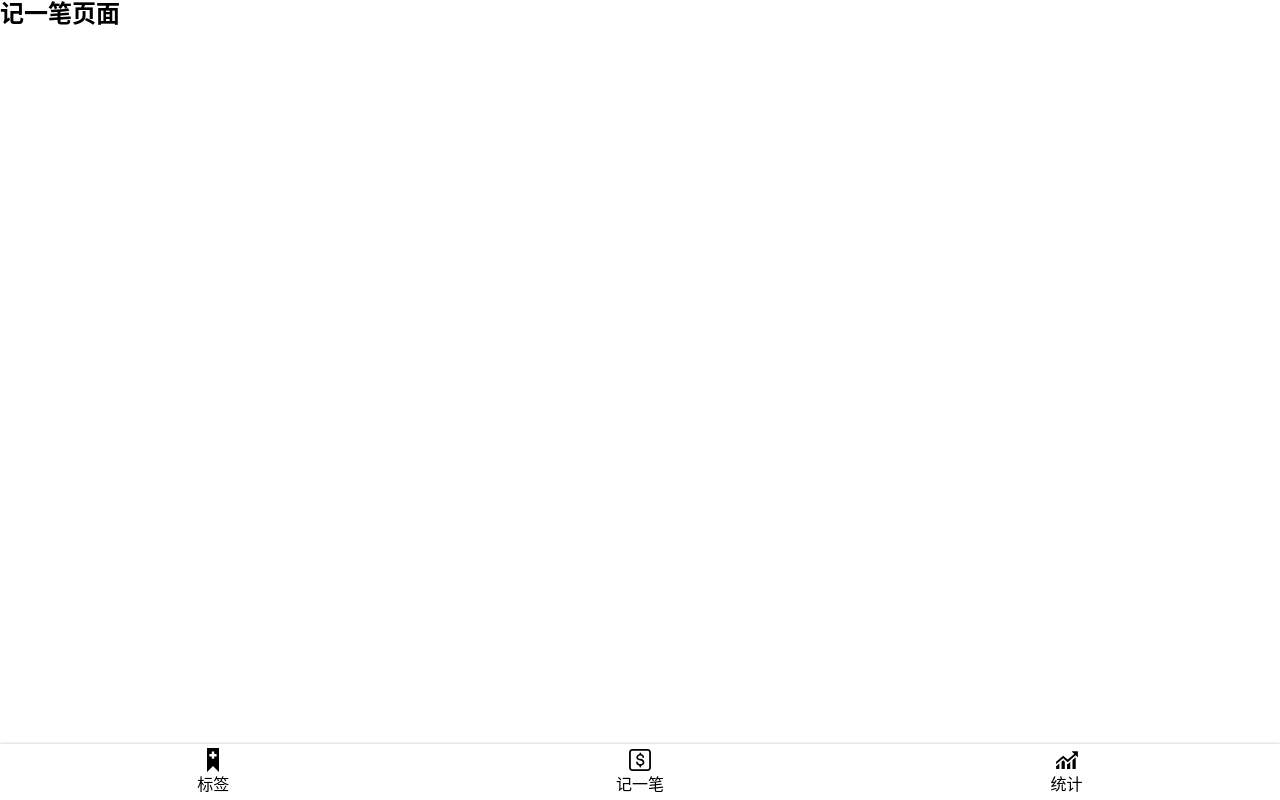
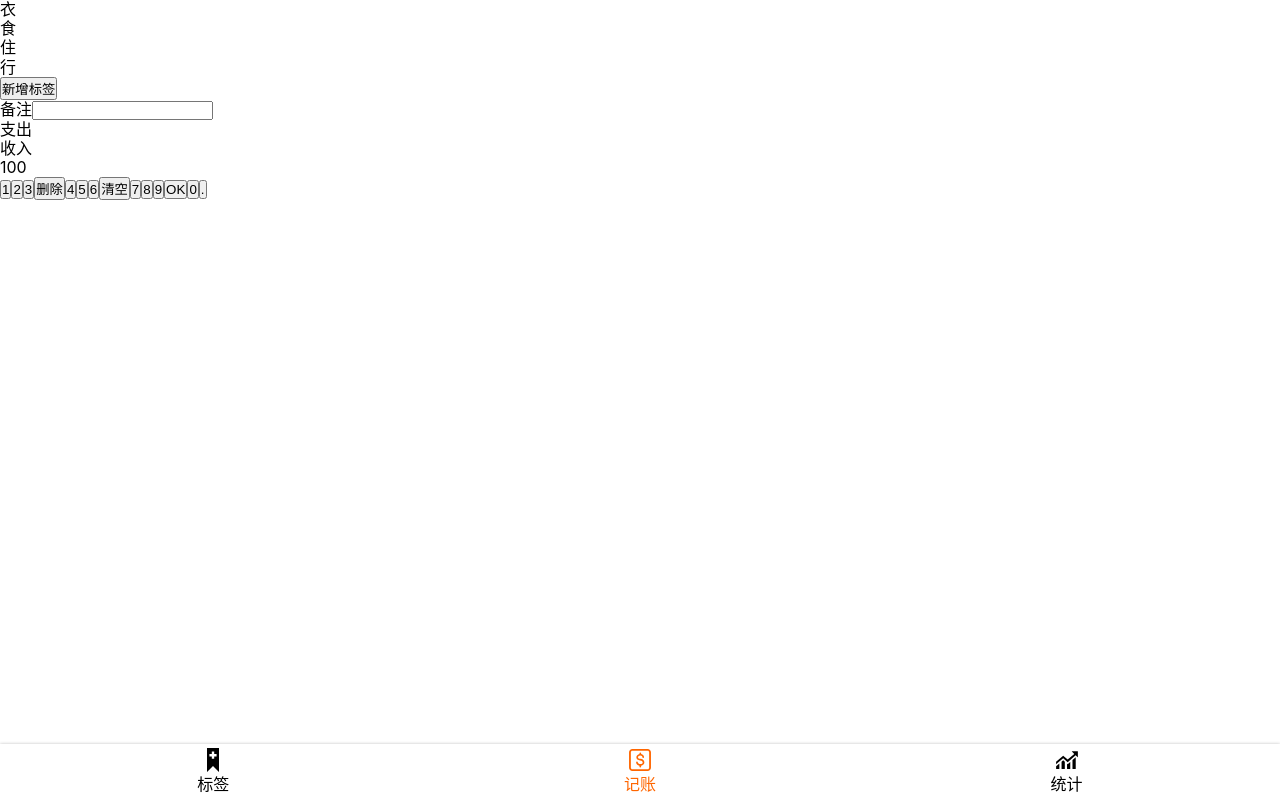
Before and after one commit to XiaoPan-Struggle/Money-steward, a React app: page /#/money in a window 1280 px wide. Built offline with nearby package versions, Linux system fonts and the light colour scheme.

Commit message:
Money.tsx 页面结构

```diff
--- a/config/webpack.config.js
+++ b/config/webpack.config.js
@@ -371,8 +371,11 @@
               test: /\.svg$/,
               use: [
                 { loader: 'svg-sprite-loader', options: {} },
-                { loader: 'svgo-loader', options: {}}
-
+                { loader: 'svgo-loader', options: {
+                  plugins:[
+                    {removeAttrs:{attrs: 'fill'}}
+                  ]
+                  }}
               ]
             },
             // TODO: Merge this config once `image/avif` is in the mime-db
--- a/src/components/Nav.tsx
+++ b/src/components/Nav.tsx
@@ -1,49 +1,65 @@
 import styled from 'styled-components';
-import {Link} from 'react-router-dom';
+import {NavLink} from 'react-router-dom';
 import React from 'react';
 import Icon from './Icon';
 
 
-
 const NavWrapper = styled.nav`
   line-height: 24px;
-  box-shadow: 0 0 3px rgba(0,0,0,0.25);
-  > ul{
+  box-shadow: 0 0 3px rgba(0, 0, 0, 0.25);
+
+  > ul {
     display: flex;
-    > li{
+
+    > li {
       width: 33.33%;
       text-align: center;
-      padding: 4px 0;
+      > a{
         display: flex;
         flex-direction: column;
         justify-content: center;
         align-items: center;
-      > .icon{
+        padding: 4px 0;
+        > .icon {
           width: 24px;
           height: 24px;
         }
+        &.selected{
+          color: #f60;
+          .icon{
+            fill: #f60;
           }
         }
-`
+      }
+
+    }
+  }
+`;
 
 const Nav = () => {
-  return(
+  return (
     <NavWrapper>
       <ul>
         <li>
+          <NavLink to="/tags" activeClassName="selected">
             <Icon name="tags"/>
-          <Link to="/tags">标签</Link>
+            标签
+          </NavLink>
         </li>
         <li>
-          <Icon name="money" />
-          <Link to="/money">记一笔</Link>
+          <NavLink to="/money" activeClassName="selected">
+            <Icon name="money"/>
+            记账
+          </NavLink>
         </li>
         <li>
-          <Icon name="statistics" />
-          <Link to="/statistics">统计</Link>
+          <NavLink to="/statistics" activeClassName="selected">
+            <Icon name="statistics"/>
+            统计
+          </NavLink>
         </li>
       </ul>
     </NavWrapper>
-  )
-}
-export default Nav
+  );
+};
+export default Nav;
--- a/src/views/Money.tsx
+++ b/src/views/Money.tsx
@@ -1,10 +1,63 @@
 import Layout from '../components/Layout';
 import React from 'react';
+import styled from 'styled-components';
+
+const TagsSection = styled.section`
+
+`
+const NotesSection = styled.section`
+
+`
+const Category = styled.section`
+
+`
+const NumberPad = styled.section`
+
+`
 
 function Money() {
   return (
     <Layout>
-      <h2>记一笔页面</h2>
+      <TagsSection>
+        <ol>
+          <li>衣</li>
+          <li>食</li>
+          <li>住</li>
+          <li>行</li>
+        </ol>
+        <button>新增标签</button>
+      </TagsSection>
+      <NotesSection>
+        <label>
+          <span>备注</span>
+          <input type="text"/>
+        </label>
+      </NotesSection>
+      <Category>
+        <ul>
+          <li>支出</li>
+          <li>收入</li>
+        </ul>
+      </Category>
+      <NumberPad>
+        <div>100</div>
+        <div>
+          <button>1</button>
+          <button>2</button>
+          <button>3</button>
+          <button>删除</button>
+          <button>4</button>
+          <button>5</button>
+          <button>6</button>
+          <button>清空</button>
+          <button>7</button>
+          <button>8</button>
+          <button>9</button>
+          <button>OK</button>
+          <button>0</button>
+          <button>.</button>
+        </div>
+      </NumberPad>
     </Layout>
   )
 }
```
Lines whose indentation alone changed are shown as unchanged.
